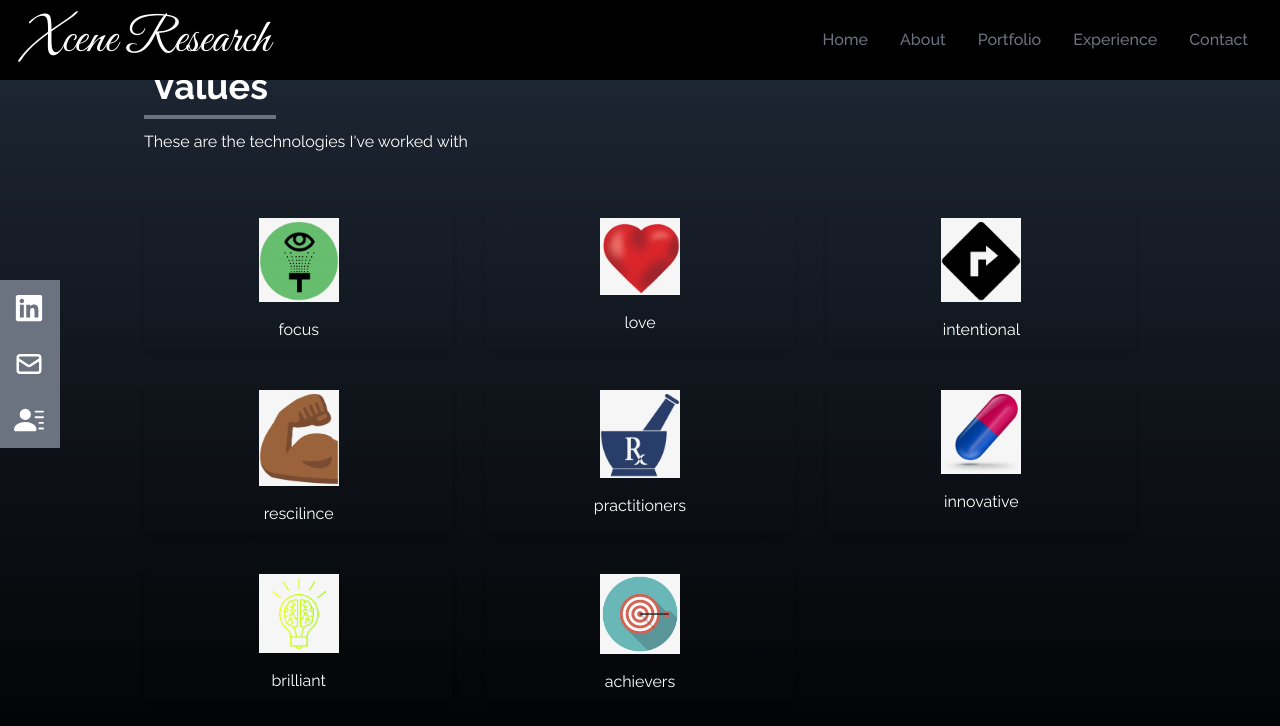
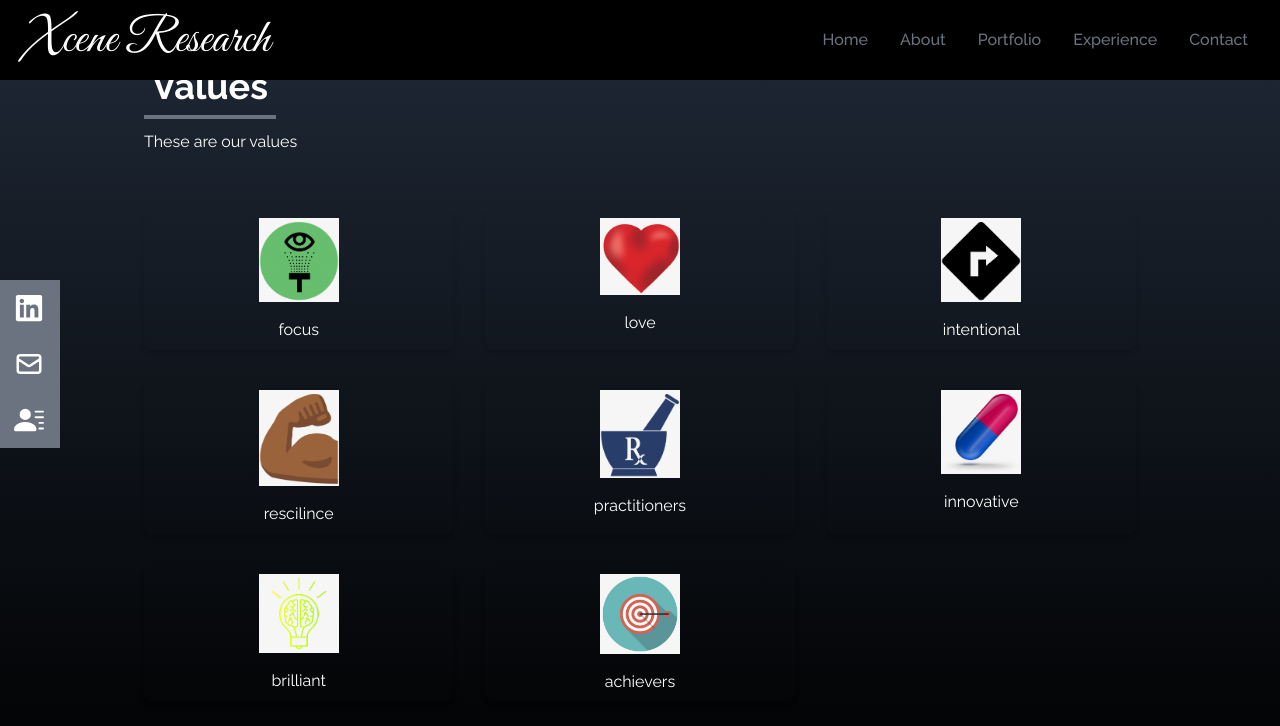
Before and after one commit to piustagbas/Inventory_service, a React (Create React App) app: page /experience in a window 1280 px wide. Shown: the top 726 px of the page. Built offline with nearby package versions, Linux system fonts and the light colour scheme; a web font is replaced by a local one.

Commit message:
changes on component "experience"

```diff
--- a/src/components/Experience.jsx
+++ b/src/components/Experience.jsx
@@ -73,7 +73,7 @@ const Experience = () => {
                 border-gray-500 p-2 inline'>
                     Values
                     </p>
-                <p className='py-6'>These are the technologies I've worked with</p>
+                <p className='py-6'>These are our values</p>
             </div>
 
             <div className='w-full grid grid-cols-2 sm:grid-cols-3
```
